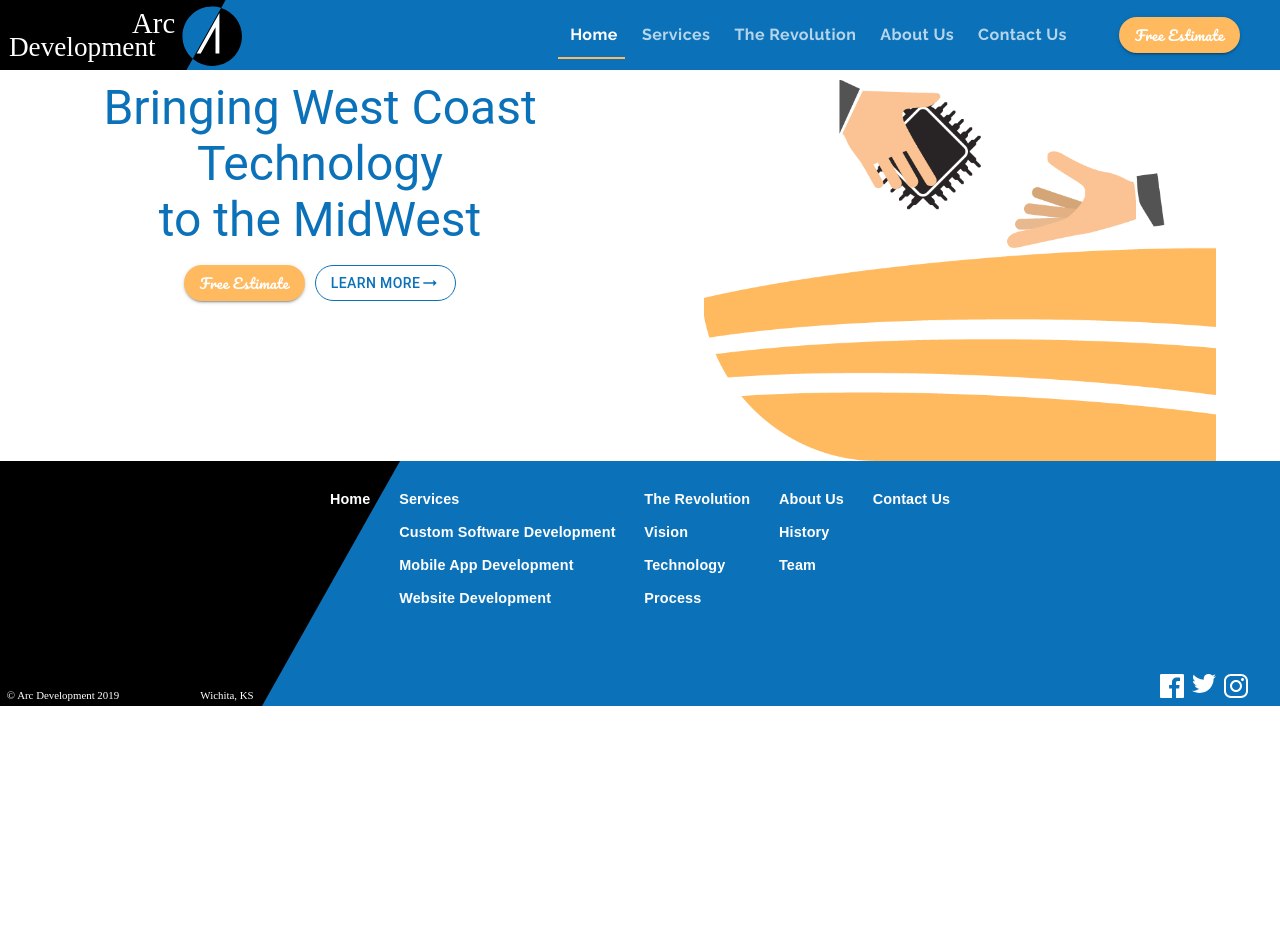
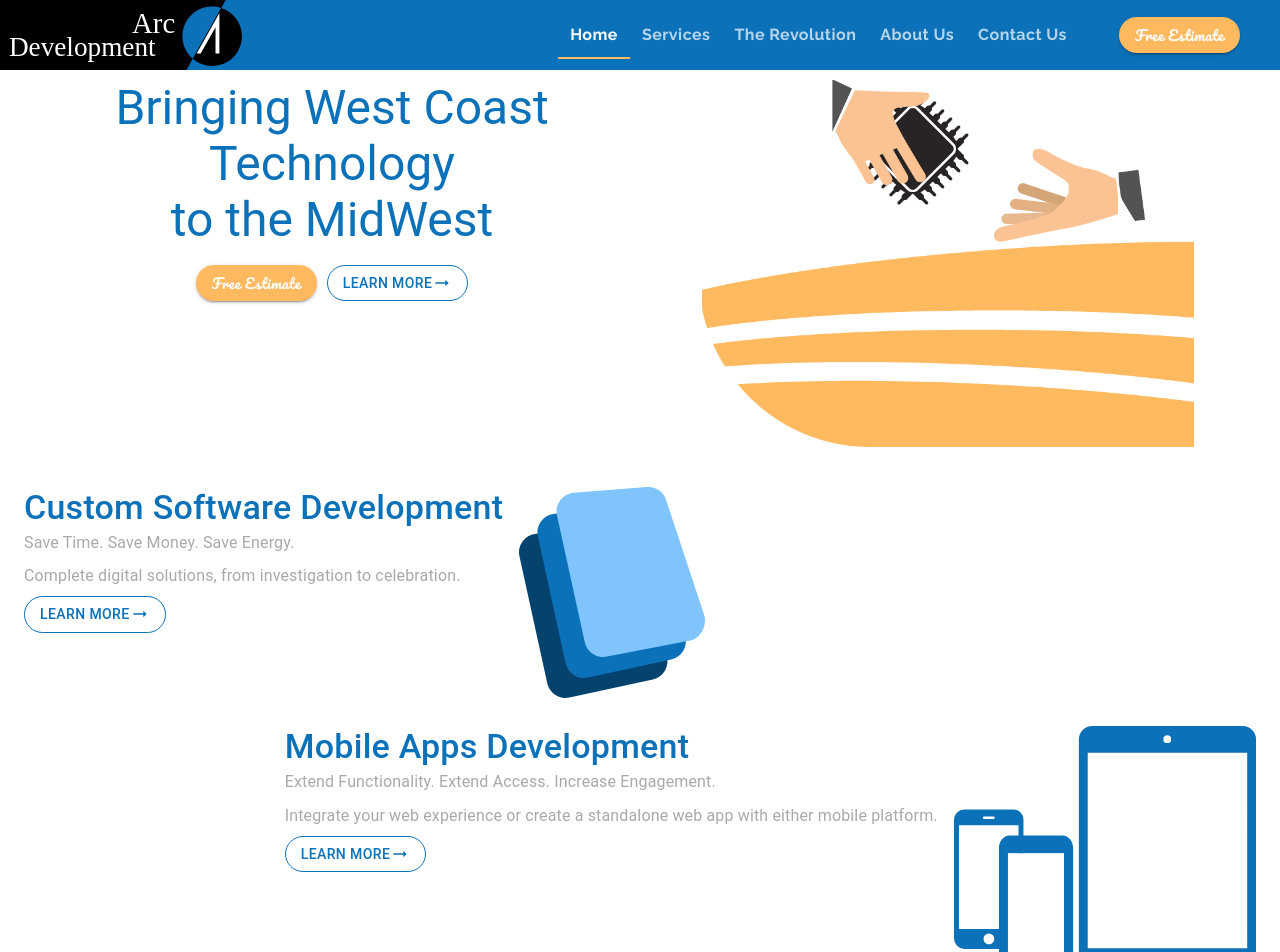
Before and after one commit to oybek703/mui-react, a React (Create React App) app: page / in a window 1280 px wide. Shown: the top 952 px of the page. Before the commit the page ends 800 px from the top, so only its background shows below. Built offline with nearby package versions, Linux system fonts and the light colour scheme.

Commit message:
services block finished

```diff
--- a/src/animations/landinganimation/data.js
+++ b/src/animations/landinganimation/data.js
@@ -1,10 +1,10 @@
-import img_0 from "./img_0.png";
-import img_1 from "./img_1.png";
-import img_2 from "./img_2.png";
-import img_3 from "./img_3.png";
-import img_4 from "./img_4.png";
+import img_0 from "./img_0.png"
+import img_1 from "./img_1.png"
+import img_2 from "./img_2.png"
+import img_3 from "./img_3.png"
+import img_4 from "./img_4.png"
 
-export default {
+const data =  {
   v: "5.5.5",
   fr: 29.9700012207031,
   ip: 0,
@@ -188,4 +188,6 @@ export default {
     }
   ],
   markers: []
-};
+}
+
+export default data
--- a/src/components/UI/LandingPage.js
+++ b/src/components/UI/LandingPage.js
@@ -1,8 +1,12 @@
 import React from 'react'
 import animationData from '../../animations/landinganimation/data'
 import Lottie from 'react-lottie'
-import {Button, Grid, makeStyles, Typography} from "@material-ui/core"
+import {Button, Container, Grid, makeStyles, Typography} from "@material-ui/core"
 import ArrowRightAltIcon from '@material-ui/icons/ArrowRightAlt'
+import Service from "./Service"
+import customSoftware from '../../assets/Custom Software Icon.svg'
+import mobileIcon from '../../assets/mobileIcon.svg'
+import websiteIcon from '../../assets/websiteIcon.svg'
 
 const useStyles = makeStyles(theme => ( {
     estimate: {
@@ -13,20 +17,10 @@ const useStyles = makeStyles(theme => ( {
         }
     },
     learnButton: {
-        borderRadius: 50,
-        borderWidth: 1,
-        color: theme.palette.common.blue,
-        borderColor: theme.palette.common.blue,
+        ...theme.typography.learnButton,
         [theme.breakpoints.between('xs', 'md')]: {
             marginBottom: 10
-        },
-        '&:hover': {
-            backgroundColor: theme.palette.primary.dark,
-            color: 'white'
         }
-    },
-    landingImage: {
-        overflow: 'hidden'
     }
 }))
 
@@ -41,7 +35,9 @@ const LandingPage = () => {
     }
     const classes = useStyles()
     return (
-        <Grid container justify='center'>
+        <Container>
+            <Grid container direction='column' justify='center' spacing={5}>
+                <Grid item container justify='center'>
                     <Grid item container direction='column' sm alignItems='center'>
                         <Grid item>
                             <Typography gutterBottom align='center' variant='h3' color='primary'>Bringing West Coast Technology <br/> to the MidWest</Typography>
@@ -55,6 +51,25 @@ const LandingPage = () => {
                         <Lottie options={defaultOptions} width='80%' height='100%'/>
                     </Grid>
                 </Grid>
+                <Grid item container direction='column' alignItems='center' spacing={3}>
+                    <Grid item container spacing={2} justify='flex-start'>
+                        <Service img={customSoftware}  title='Custom Software Development'
+                            text='Save Time. Save Money. Save Energy.'
+                            subtext=' Complete digital solutions, from investigation to celebration.'/>
+                    </Grid>
+                    <Grid item container spacing={2} justify='flex-end'>
+                        <Service img={mobileIcon} title='Mobile Apps Development'
+                        text='Extend Functionality. Extend Access. Increase Engagement.'
+                        subtext='Integrate your web experience or create a standalone web app with either mobile platform.'/>
+                    </Grid>
+                    <Grid item container spacing={2} justify='flex-start'>
+                        <Service img={websiteIcon} title='Websites Development'
+                        text='Reach More. Discover More. Sell More'
+                        subtext='Optimized for Search Engines, build for speed.'/>
+                    </Grid>
+                </Grid>
+            </Grid>
+        </Container>
     )
 }
 
--- /dev/null
+++ b/src/components/UI/Service.js
@@ -0,0 +1,36 @@
+import React, {Fragment} from 'react'
+import {Button, makeStyles, Typography} from "@material-ui/core"
+import ArrowRightAltIcon from "@material-ui/icons/ArrowRightAlt"
+import Grid from "@material-ui/core/Grid"
+
+const useStyles = makeStyles(theme => ({
+    title: {
+        color: theme.palette.common.blue,
+        fontWeight: '500'
+    },
+    learnButton: {
+        ...theme.typography.learnButton
+    },
+    text: {
+        color: "darkgrey"
+    }
+}))
+
+const Service = ({title, text, img, subtext}) => {
+    const classes = useStyles()
+    return (
+        <Fragment>
+            <Grid item>
+                <Typography variant='h4' className={classes.title}>{title}</Typography>
+                <Typography gutterBottom variant='subtitle1' className={classes.text}>{text}</Typography>
+                <Typography gutterBottom variant='subtitle1' className={classes.text}>{subtext}</Typography>
+                <Button variant='outlined' className={classes.learnButton}>Learn More<ArrowRightAltIcon fontSize='small'/></Button>
+            </Grid>
+            <Grid item>
+                <img src={img} alt={`${title} logo`}/>
+            </Grid>
+        </Fragment>
+    )
+}
+
+export default Service
--- a/src/components/UI/Theme.js
+++ b/src/components/UI/Theme.js
@@ -3,6 +3,7 @@ import {createMuiTheme} from '@material-ui/core/styles'
 const arcBlue = '#0B72B9'
 const arcOrange = '#FFBA60'
 const lightOrange = '#996c3b'
+const darkBlue = '#014a7e'
 
 export default createMuiTheme({
     palette: {
@@ -33,6 +34,16 @@ export default createMuiTheme({
             '&:hover': {
                 backgroundColor: lightOrange
             }
+        },
+        learnButton: {
+            borderRadius: 50,
+            borderWidth: 1,
+            color: arcBlue,
+            borderColor: arcBlue,
+            '&:hover': {
+                backgroundColor: darkBlue,
+                color: 'white'
+            }
         }
     }
 })
```
Lines whose indentation alone changed are shown as unchanged.
